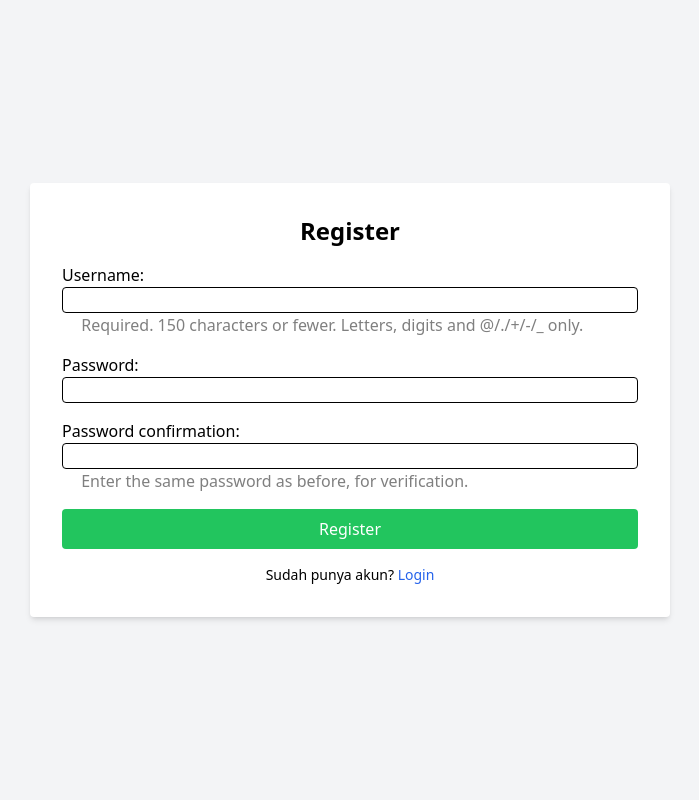
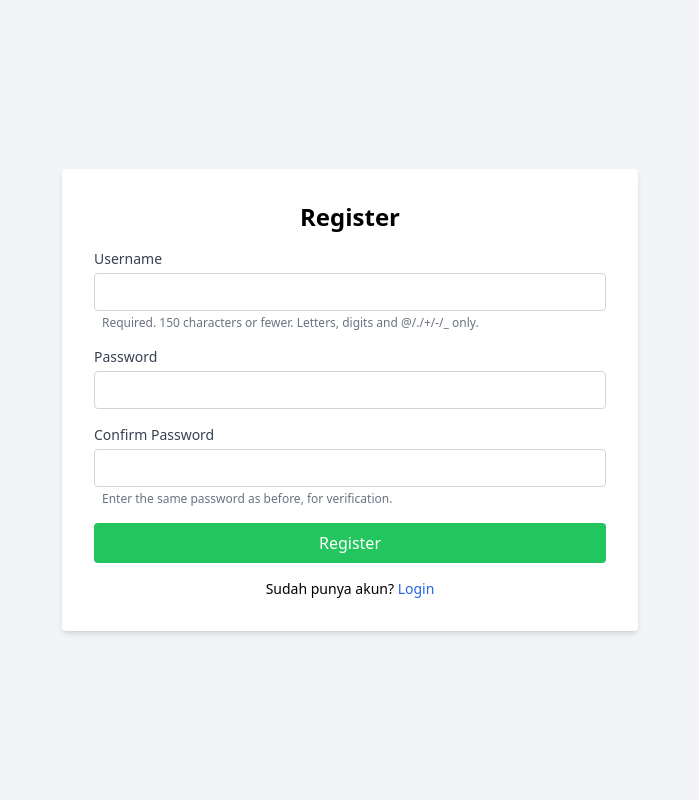
Before and after one commit to Clouza/chatapp-python, a Django app: page /register/ in a window 1280 px wide. Shown: the whole page, without its empty margins (290-989 px from the left). Run offline with Django 5.2, Linux system fonts and the light colour scheme; some libraries are stand-ins or nearby versions.

Commit message:
Update html

```diff
--- a/chat/templates/chat/register.html
+++ b/chat/templates/chat/register.html
@@ -4,45 +4,48 @@
 <head>
     <meta charset="UTF-8">
     <title>Register</title>
+    <meta name="viewport" content="width=device-width, initial-scale=1.0">
     <script src="https://cdn.tailwindcss.com"></script>
 </head>
-<style>
-    input {
-        border: 1px solid black;
-        width: 100%;
-        border-radius: 4px;
-    }
 
-    input:focus {
-        outline: none;
-    }
+<body class="bg-gray-100 flex items-center justify-center min-h-screen px-4">
+    <div class="w-full max-w-xl bg-white p-6 sm:p-8 rounded shadow-md">
+        <h2 class="text-2xl font-semibold mb-4 text-center">Register</h2>
 
-    ul {
-        padding: 2rem;
-    }
-
-    ul>li {
-        color: rgba(0, 0, 0, 0.5);
-        margin-left: 2rem;
-        list-style-type: circle;
-    }
-
-    #id_username_helptext,
-    #id_password2_helptext {
-        color: rgba(0, 0, 0, 0.5);
-        margin-left: 1.2rem;
-    }
-</style>
-
-<body class="bg-gray-100 flex items-center justify-center h-screen">
-    <div class="bg-white p-8 rounded shadow-md w-1/2">
-        <h2 class="text-2xl font-semibold mb-4 text-center">Register</h2>
         <form method="post" class="space-y-4">
             {% csrf_token %}
-            {{ form.as_p }}
+
+            <div>
+                <label for="id_username" class="block text-sm font-medium text-gray-700">Username</label>
+                <input type="text" name="username" id="id_username"
+                    class="mt-1 w-full border border-gray-300 rounded px-3 py-2 text-sm focus:outline-none focus:ring-2 focus:ring-blue-400"
+                    required>
+                <p id="id_username_helptext" class="text-gray-500 text-xs mt-1 ml-2">
+                    Required. 150 characters or fewer. Letters, digits and @/./+/-/_ only.
+                </p>
+            </div>
+
+            <div>
+                <label for="id_password1" class="block text-sm font-medium text-gray-700">Password</label>
+                <input type="password" name="password1" id="id_password1"
+                    class="mt-1 w-full border border-gray-300 rounded px-3 py-2 text-sm focus:outline-none focus:ring-2 focus:ring-blue-400"
+                    required>
+            </div>
+
+            <div>
+                <label for="id_password2" class="block text-sm font-medium text-gray-700">Confirm Password</label>
+                <input type="password" name="password2" id="id_password2"
+                    class="mt-1 w-full border border-gray-300 rounded px-3 py-2 text-sm focus:outline-none focus:ring-2 focus:ring-blue-400"
+                    required>
+                <p id="id_password2_helptext" class="text-gray-500 text-xs mt-1 ml-2">
+                    Enter the same password as before, for verification.
+                </p>
+            </div>
+
             <button type="submit"
-                class="w-full bg-green-500 text-white py-2 rounded hover:bg-green-600">Register</button>
+                class="w-full bg-green-500 text-white py-2 rounded hover:bg-green-600 transition">Register</button>
         </form>
+
         <p class="text-sm text-center mt-4">
             Sudah punya akun? <a href="{% url 'login' %}" class="text-blue-600 hover:underline">Login</a>
         </p>
```
Also changed, not shown: chat/templates/chat/chat.html (+16 -17 lines), chat/templates/chat/home.html (+12 -5 lines), chat/templates/chat/login.html (+27 -17 lines).
